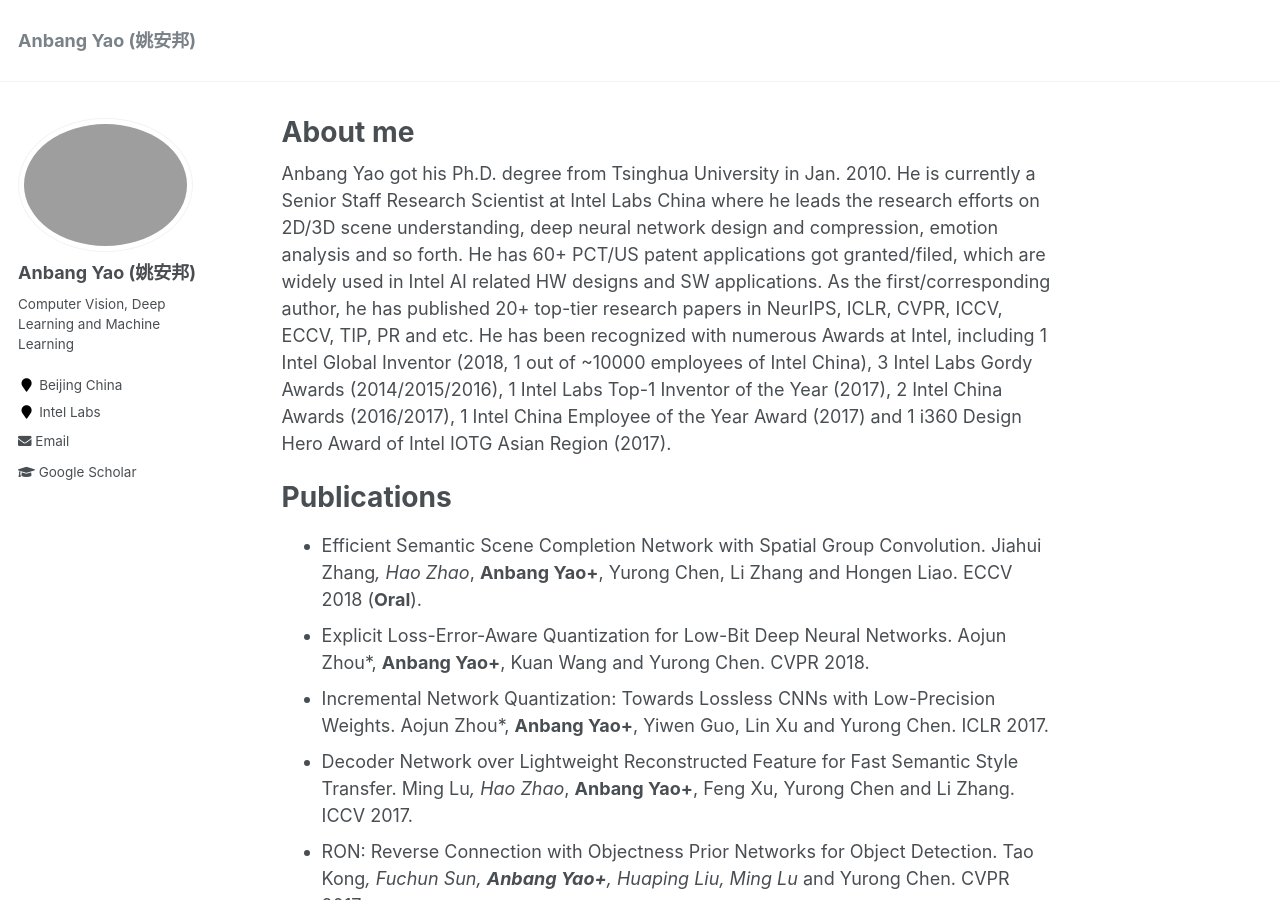
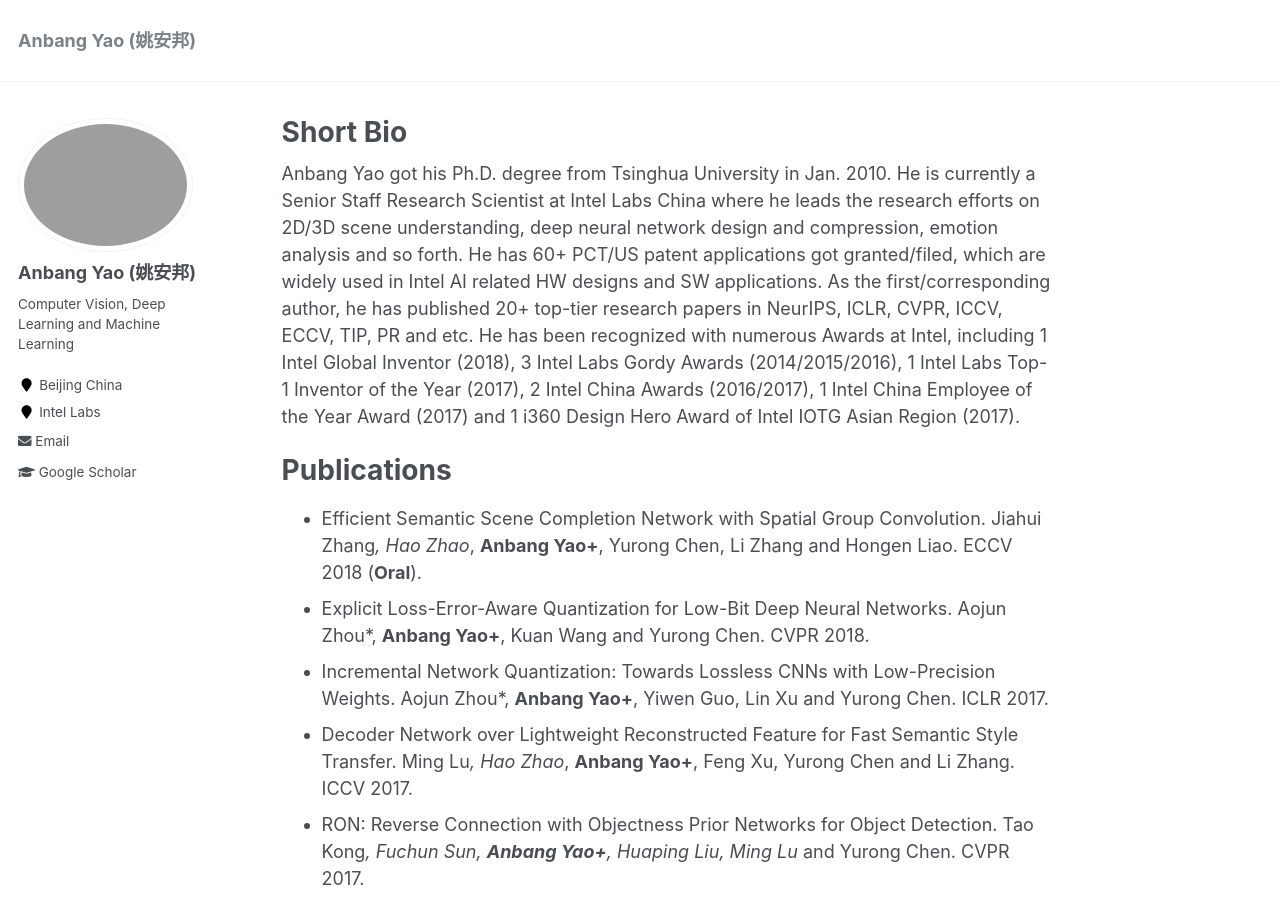
Before and after one commit to YaoAnbang/YaoAnbang.github.io, a Jekyll site: the page built from _pages/about.md, in a window 1280 px wide and 900 px high. Built offline with Jekyll 4.4.1, drawn with Linux system fonts in a browser that asks for light colours.

Commit message:
Update about.md

```diff
--- a/_pages/about.md
+++ b/_pages/about.md
@@ -1,14 +1,14 @@
 ---
 permalink: /
-title: "About me"
-excerpt: "About me"
+title: "Short Bio"
+excerpt: "Short Bio"
 author_profile: true
 redirect_from:
   - /about/
   - /about.html
 ---
 
-Anbang Yao got his Ph.D. degree from Tsinghua University in Jan. 2010. He is currently a Senior Staff Research Scientist at Intel Labs China where he leads the research efforts on 2D/3D scene understanding, deep neural network design and compression, emotion analysis and so forth. He has 60+ PCT/US patent applications got granted/filed, which are widely used in Intel AI related HW designs and SW applications. As the first/corresponding author, he has published 20+ top-tier research papers in NeurIPS, ICLR, CVPR, ICCV, ECCV, TIP, PR and etc. He has been recognized with numerous Awards at Intel, including 1 Intel Global Inventor (2018, 1 out of ~10000 employees of Intel China), 3 Intel Labs Gordy Awards (2014/2015/2016), 1 Intel Labs Top-1 Inventor of the Year (2017), 2 Intel China Awards (2016/2017), 1 Intel China Employee of the Year Award (2017) and 1 i360 Design Hero Award of Intel IOTG Asian Region (2017).
+Anbang Yao got his Ph.D. degree from Tsinghua University in Jan. 2010. He is currently a Senior Staff Research Scientist at Intel Labs China where he leads the research efforts on 2D/3D scene understanding, deep neural network design and compression, emotion analysis and so forth. He has 60+ PCT/US patent applications got granted/filed, which are widely used in Intel AI related HW designs and SW applications. As the first/corresponding author, he has published 20+ top-tier research papers in NeurIPS, ICLR, CVPR, ICCV, ECCV, TIP, PR and etc. He has been recognized with numerous Awards at Intel, including 1 Intel Global Inventor (2018), 3 Intel Labs Gordy Awards (2014/2015/2016), 1 Intel Labs Top-1 Inventor of the Year (2017), 2 Intel China Awards (2016/2017), 1 Intel China Employee of the Year Award (2017) and 1 i360 Design Hero Award of Intel IOTG Asian Region (2017).
 
 Publications
 =====
```
